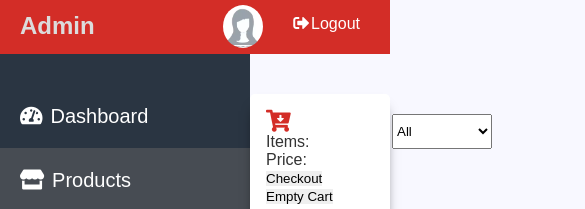
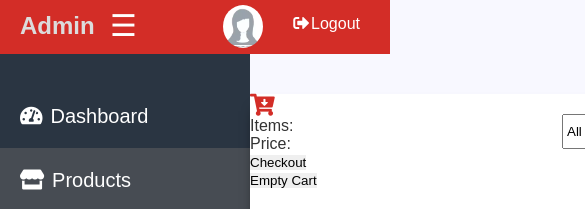
Before and after one commit to okabamac/Andela-Challenge-Store-Manager, a plain HTML site: page pages/add-to-cart.html in a window 390 px wide. Shown: the top 209 px of the page, 585 px wide, since content can reach past the window. Drawn offline with Linux system fonts and the light colour scheme.

Commit message:
Tried to add a bit of responsiveness to the site

```diff
--- a/style.css
+++ b/style.css
@@ -370,7 +370,6 @@ main[role="dashboard"] .container {
   max-width: 1200px;
   top: 40px;
   margin: 0 auto;
-  padding: 1em;
   background: #fff;
   border-radius: 5px;
   -webkit-box-shadow: 0px 10px 13px -7px #000000,
@@ -384,7 +383,7 @@ main[role="dashboard"] .container .category-heading {
 
 main[role="dashboard"] .container select {
   position: absolute;
-  margin-left: 90%;
+  left: 80%;
   top: 20px;
   width: 100px;
   height: 35px;
@@ -394,7 +393,8 @@ main[role="dashboard"] .container .profile-area {
   display: grid;
   grid-template-columns: repeat(auto-fit, minmax(300px, 1fr));
   grid-gap: 35px;
-  margin: 0 3vw;
+  width: inherit;
+  margin: 0 auto;
 }
 
 .profile {
@@ -481,11 +481,18 @@ main[role="dashboard"] #reminder .record-form form p button {
   width: 77px;
   height: 30px;
   padding: 0;
-  margin-right: 5px;
+  margin: 5px;
 }
 
 @media only screen and (max-width: 600px) {
-  #hamburger {
+  header[role="banner"] #hamburger {
     display: block;
   }
+
+  main[role="dashboard"] .welcome,
+  main[role="dashboard"] #reminder,
+  main[role="dashboard"] .container {
+    width: 100vw;
+    margin: 0 auto;
+  }
 }
```
